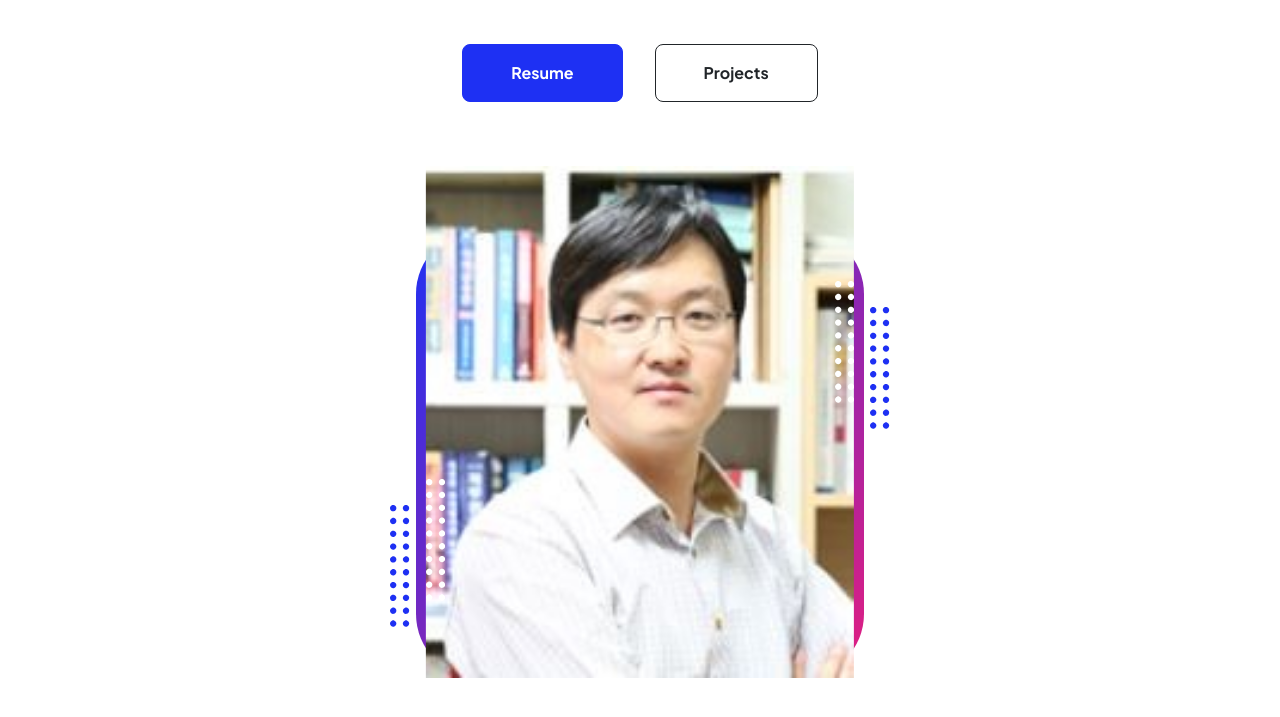
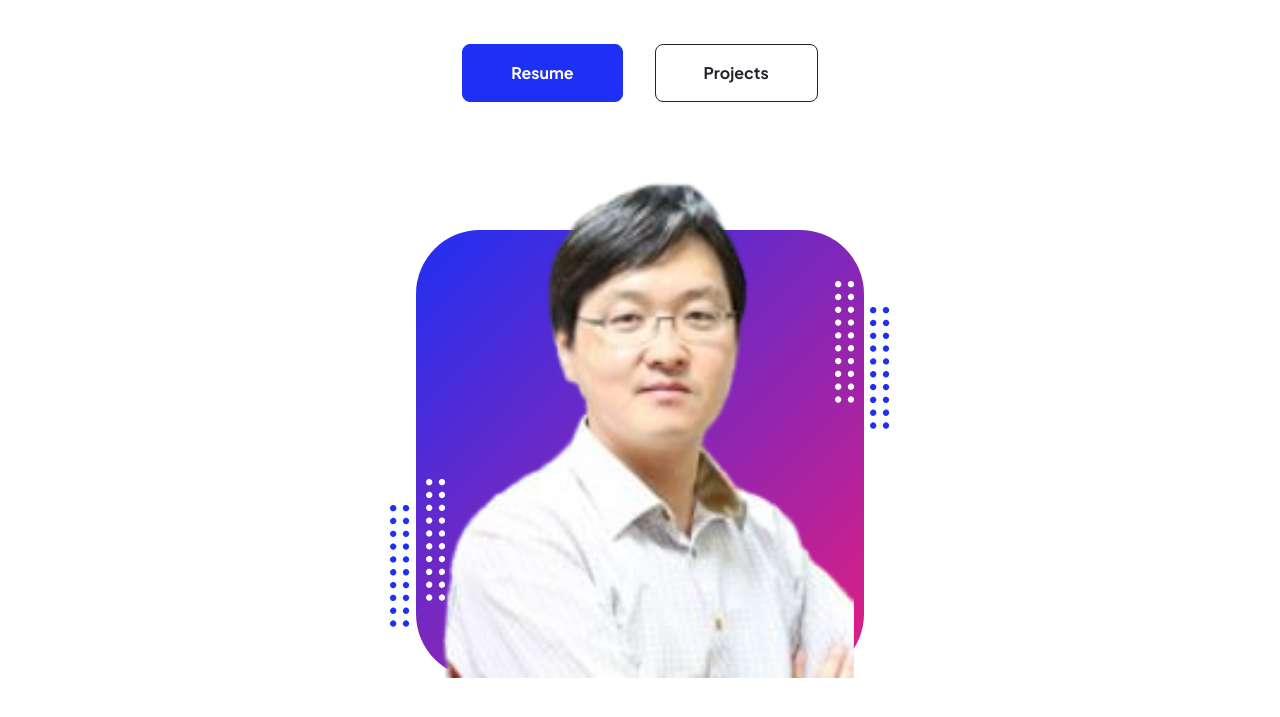
Before and after one commit to jkhyun2023/jkhyun2023.github.io, a plain HTML site: page index.html in a window 1280 px wide. Shown: the part 291-1008 px from the top of the page. Drawn offline with nearby package versions, Linux system fonts and the light colour scheme.

Commit message:
사진수정

```diff
--- a/index.html
+++ b/index.html
@@ -56,7 +56,7 @@
                                 <div class="profile bg-gradient-primary-to-secondary">
                                     <!-- TIP: For best results, use a photo with a transparent background like the demo example below-->
                                     <!-- Watch a tutorial on how to do this on YouTube (link)-->
-                                    <img class="profile-img" src="assets/profile.jpg" alt="..."/>
+                                    <img class="profile-img" src="assets/profile.png" alt="..."/>
                                     <div class="dots-1">
                                         <!-- SVG Dots-->
                                         <svg version="1.1" xmlns="http://www.w3.org/2000/svg" xmlns:xlink="http://www.w3.org/1999/xlink" x="0px" y="0px" viewBox="0 0 191.6 1215.4" style="enable-background: new 0 0 191.6 1215.4" xml:space="preserve">
```
Also changed, not shown: assets/profile.jpg (deleted), assets/profile.png (added).
